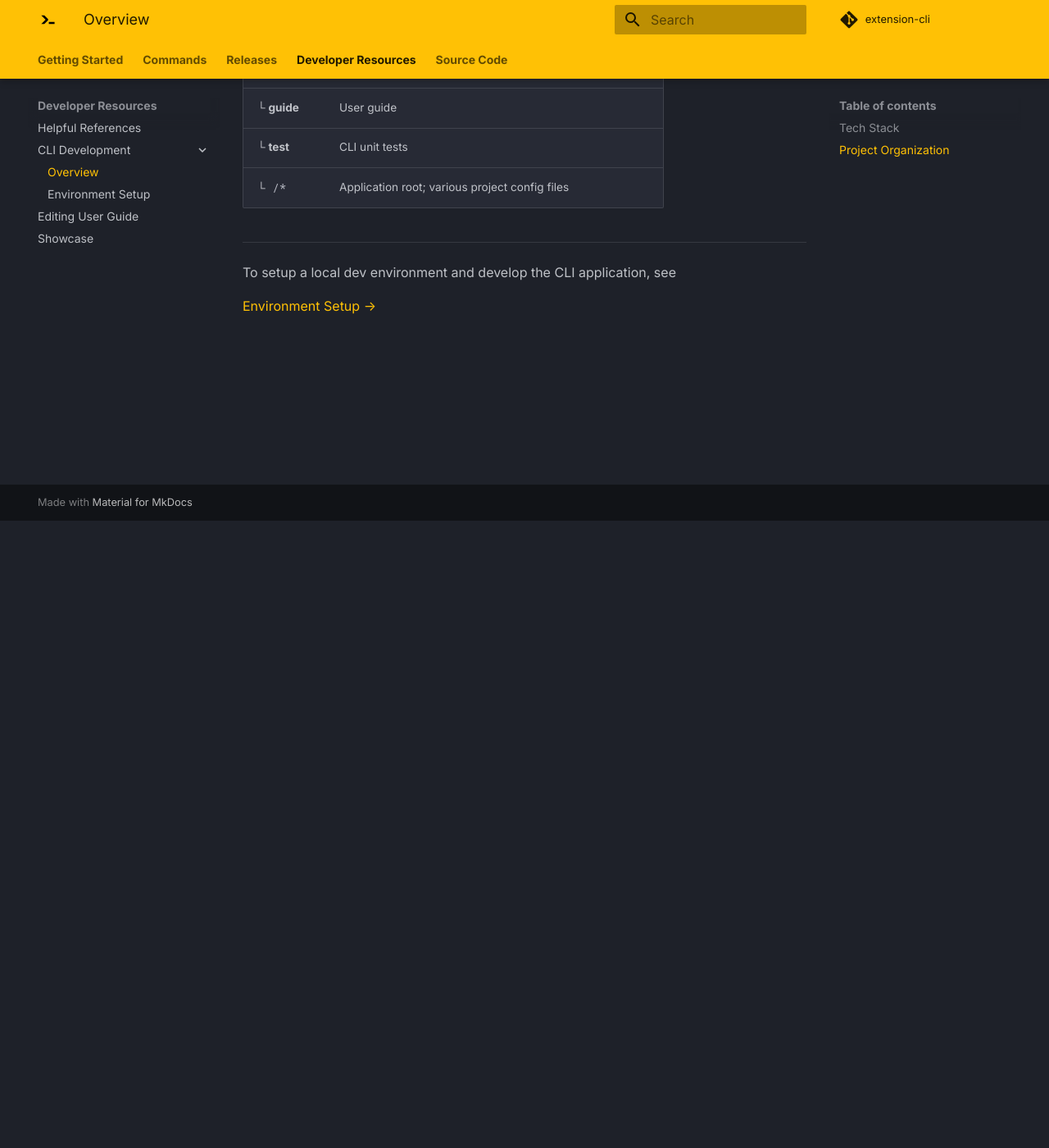
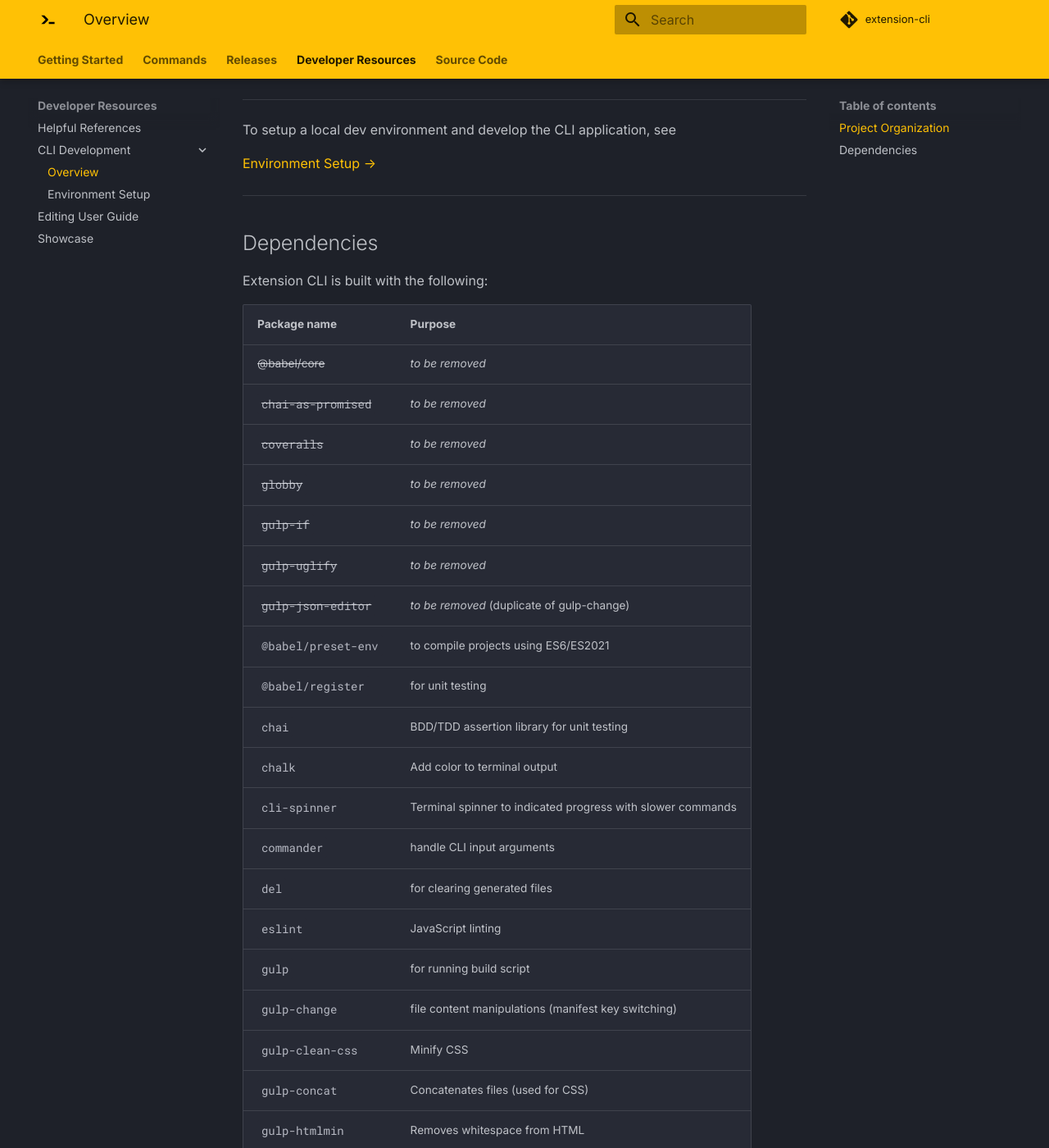
Before and after one commit to MobileFirstLLC/extension-cli, an MkDocs documentation site: the page built from guide/13-cli-development.md, in a window 1280 px wide and 1400 px high, scrolled down 765 px. Shown: the whole window at 82% size. Built offline with MkDocs 1.6.1 and Material for MkDocs 9.7.7, drawn with Linux system fonts in a browser that asks for light colours; comment, search, counter and statistics services are not loaded; some of the changed text lies outside the part shown.

Commit message:
review and document dependencies (#79)

```diff
--- a/guide/13-cli-development.md
+++ b/guide/13-cli-development.md
@@ -4,19 +4,12 @@ disqus: "False"
 
 # Extension CLI Development
 
-- This CLI is built with numerous tools listed below and written in JavaScript.
+- This CLI is built with Node.Js, written in JavaScript, and uses numerous packages listed below.
 - The source code is available on [Github](https://github.com/MobileFirstLLC/extension-cli).
 - Releases are published on [NPM](https://www.npmjs.com/package/extension-cli).
+- This user guide is built with [MkDocs](https://www.mkdocs.org/) and  [MkDocs material theme](https://squidfunk.github.io/mkdocs-material/).
+- CI/CD by [Travis CI](https://travis-ci.org/MobileFirstLLC/extension-cli) and documentation served by [Github Pages](https://pages.github.com/).
 
-## Tech Stack
-
-Extension CLI is built with the following:
-
-[Node.js][0]  [Gulp][1]  [Chalk][2]  [Commander][3]  [Babel][4]  [Chai][5] [Mocha][6]  [ESLint][7]  [jsdom][8]  [JSDoc][9]  [prompts][10]  [Sinon][11] [Sinon-chrome][16]  [NYC][12]  [Webpack][13] [CLI Spinner][14]  [yargs][15]
-
-This user guide is built with [MkDocs](https://www.mkdocs.org/) and  [MkDocs material theme](https://squidfunk.github.io/mkdocs-material/).
-
-CI builds by [Travis CI](https://travis-ci.org/MobileFirstLLC/extension-cli) and documentation served by [Github Pages](https://pages.github.com/).
 
 ## Project Organization
 
@@ -35,21 +28,48 @@ To setup a local dev environment and develop the CLI application, see
 
 [Environment Setup &rarr;](13-dev-env.md)
 
+* * *
 
-[0]: https://nodejs.org/en/
-[1]: https://gulpjs.com/
-[2]: https://www.npmjs.com/package/chalk
-[3]: https://www.npmjs.com/package/commander
-[4]: https://babeljs.io/
-[5]: https://www.chaijs.com/
-[6]: https://mochajs.org/
-[7]: https://eslint.org/
-[8]: https://github.com/jsdom/jsdom
-[9]: https://jsdoc.app/
-[10]: https://www.npmjs.com/package/prompts
-[11]: https://sinonjs.org/
-[12]: https://www.npmjs.com/package/nyc
-[13]: https://webpack.js.org/
-[14]: https://www.npmjs.com/package/cli-spinner
-[15]: https://www.npmjs.com/package/yargs
-[16]: https://github.com/acvetkov/sinon-chrome
+## Dependencies
+
+Extension CLI is built with the following:
+
+| Package name | Purpose |
+| --- | --- |
+| <strike>@babel/core</strike> | _to be removed_ |
+| <strike>`chai-as-promised`</strike> | _to be removed_ |
+| <strike>`coveralls`</strike>  |  _to be removed_ |
+| <strike>`globby`</strike> | _to be removed_ |
+| <strike>`gulp-if`</strike> | _to be removed_ |
+| <strike>`gulp-uglify`</strike> | _to be removed_ |
+| <strike>`gulp-json-editor`</strike> | _to be removed_ (duplicate of gulp-change) |
+| `@babel/preset-env` | to compile projects using ES6/ES2021 |
+| `@babel/register` | for unit testing |
+| `chai` | BDD/TDD assertion library for unit testing |
+| `chalk` | Add color to terminal output |
+| `cli-spinner` | Terminal spinner to indicated progress with slower commands |
+| `commander` | handle CLI input arguments |
+| `del` | for clearing generated files |
+| `eslint` | JavaScript linting |
+| `gulp` | for running build script |
+| `gulp-change` | file content manipulations (manifest key switching) |
+| `gulp-clean-css` | Minify CSS |
+| `gulp-concat` | Concatenates files (used for CSS) |
+| `gulp-htmlmin` | Removes whitespace from HTML |
+| `gulp-jsonminify` | minify JSON files (manifest, locales) |
+| `gulp-load-plugins` | to load plugins |
+| `gulp-merge-json` | merge locales files |
+| `gulp-rename` | rename filename |
+| `gulp-sass` | process SASS files during builds |
+| `gulp-zip` | make zip files |
+| `jsdoc` | generate docs |
+| `jsdom` | mock dom during unit testing |
+| `jsdom-global` | add DOM to Node.js env |
+| `mocha` | unit testing framework |
+| `nyc` | unit testing code coverage tool  |
+| `prompts` | create CLI prompts with interactive selectors etc. |
+| `sass` | compile SASS files during builds |
+| `sinon` | JavaScript test spies, stubs and mocks |
+| `sinon-chrome` | unit testing for chrome extensions |
+| `webpack-stream` | build javascript files |
+| `yargs` | parse keyword args (build, tests) |
```
Also changed, not shown: package.json (+0 -9 lines), 10 other files.
